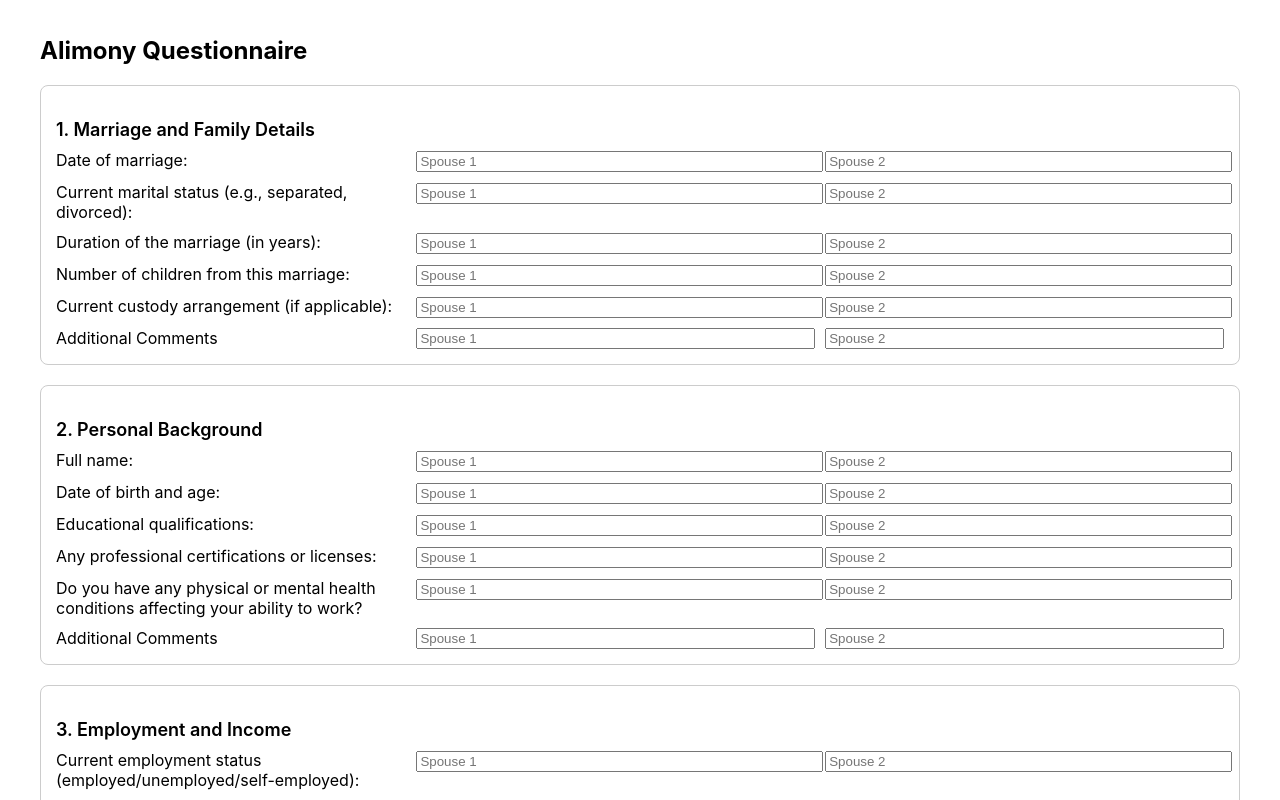
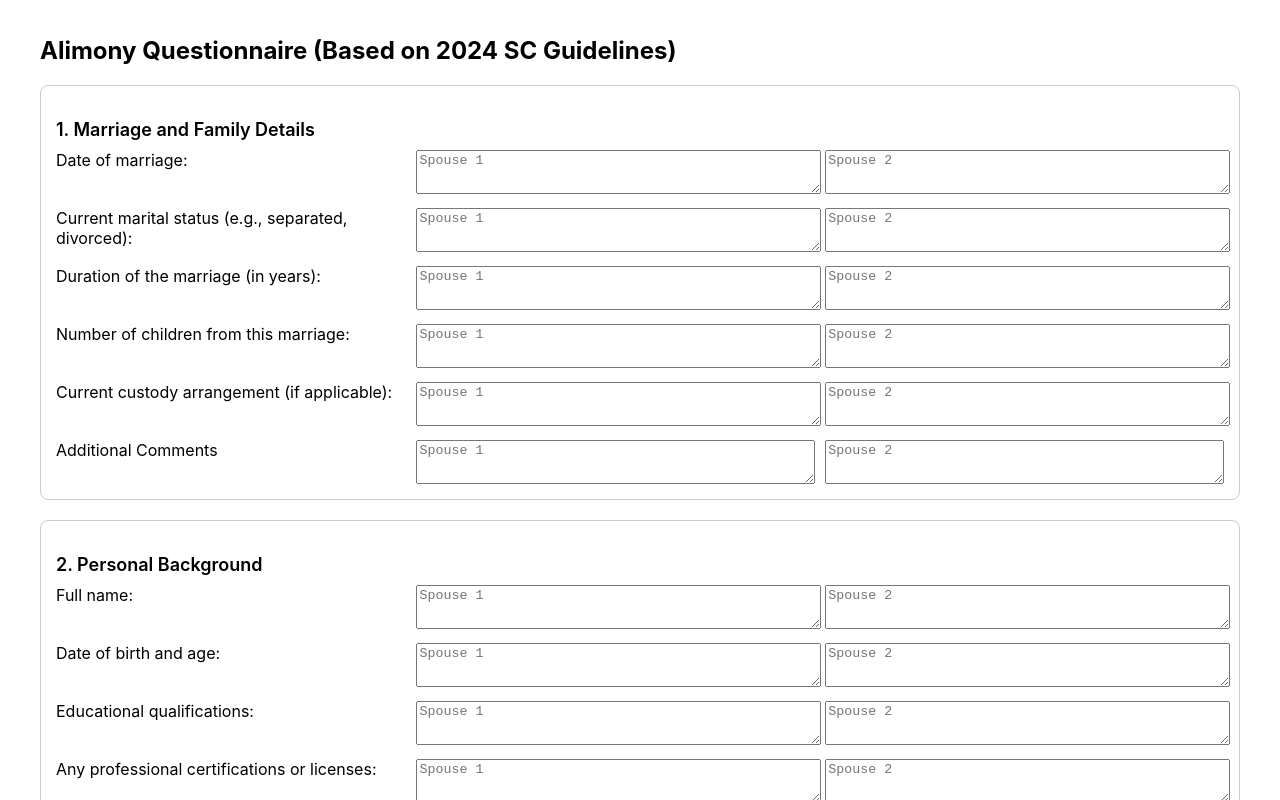
Before and after one commit to dineshr93/alimony-questionnaire, a React (Create React App) app: page / in a window 1280 px wide. Shown: the top 800 px of the page. Built offline with nearby package versions, Linux system fonts and the light colour scheme.

Commit message:
2 person request doc, word and txt exports logo load save func

```diff
--- a/src/App.js
+++ b/src/App.js
@@ -22,7 +22,7 @@ export default function AlimonyFormApp() {
 
   useEffect(() => {
     setSections(questions);
-    const link = document.querySelector("link[rel*='icon']") || document.createElement('link');
+    const link = document.querySelector("link[rel*='icon']") || document.createElement("link");
     link.type = 'image/svg+xml';
     link.rel = 'icon';
     link.href = logo;
@@ -39,19 +39,11 @@ export default function AlimonyFormApp() {
     }));
   };
 
-  const getSuggestions = (key) => {
-    const values = new Set();
-    [responses.spouse1[key], responses.spouse2[key]].forEach((v) => {
-      if (v && v.trim() !== "") values.add(v.trim());
-    });
-    return Array.from(values);
-  };
-
   const generatePDF = () => {
     const doc = new jsPDF();
     const timestamp = new Date().toLocaleString();
     doc.setFontSize(14);
-    doc.text("Alimony Questionnaire", 14, 20);
+    doc.text("Alimony Questionnaire (Based on 2024 SC Guidelines)", 14, 20);
     doc.setFontSize(10);
     doc.text(`Generated on: ${timestamp}`, 14, 27);
     let finalRows = [];
@@ -128,7 +120,7 @@ export default function AlimonyFormApp() {
 
     const doc = new Document({
       creator: "Alimony App",
-      title: "Alimony Questionnaire",
+      title: "Alimony Questionnaire (Based on 2024 SC Guidelines)",
       description: "Generated questionnaire responses",
       sections: [
         {
@@ -148,7 +140,7 @@ export default function AlimonyFormApp() {
 
   const generateText = () => {
     const timestamp = new Date().toLocaleString();
-    let textOutput = `Alimony Questionnaire\nGenerated on: ${timestamp}\n\n`;
+    let textOutput = `Alimony Questionnaire (Based on 2024 SC Guidelines)\nGenerated on: ${timestamp}\n\n`;
     sections.forEach((section) => {
       textOutput += section.title + "\n";
       section.questions.forEach((q) => {
@@ -160,9 +152,32 @@ export default function AlimonyFormApp() {
     saveAs(blob, "Alimony_Questionnaire.txt");
   };
 
+  const exportToJson = () => {
+    const data = JSON.stringify(responses, null, 2);
+    const blob = new Blob([data], { type: "application/json" });
+    saveAs(blob, "Alimony_Questionnaire.json");
+  };
+
+  const loadFromJson = (event) => {
+    const file = event.target.files[0];
+    if (file) {
+      const reader = new FileReader();
+      reader.onload = (e) => {
+        try {
+          const parsedData = JSON.parse(e.target.result);
+          setResponses(parsedData);
+        } catch (error) {
+          console.error("Error parsing JSON file:", error);
+          alert("Invalid JSON file.");
+        }
+      };
+      reader.readAsText(file);
+    }
+  };
+
   return (
     <div className="container" style={{ padding: '20px', maxWidth: '1200px', margin: 'auto' }}>
-      <h1 style={{ fontSize: '24px', fontWeight: 'bold' }}>Alimony Questionnaire</h1>
+      <h1 style={{ fontSize: '24px', fontWeight: 'bold' }}>Alimony Questionnaire (Based on 2024 SC Guidelines)</h1>
       {sections.map((section, i) => (
         <div key={i} style={{ border: '1px solid #ccc', padding: '15px', marginTop: '20px', borderRadius: '8px' }}>
           <h3 style={{ fontSize: '18px', fontWeight: '600', marginBottom: '10px' }}>{section.title}</h3>
@@ -170,61 +185,57 @@ export default function AlimonyFormApp() {
             <div key={j} style={{ display: 'flex', gap: '10px', marginBottom: '10px' }}>
               <label style={{ width: '30%' }}>{q}</label>
               <div style={{ flex: 1 }}>
-                <input
-                  list={`spouse1-${q}`}
+                <textarea
                   placeholder="Spouse 1"
                   value={responses.spouse1[q] || ""}
                   onChange={(e) => handleChange("spouse1", q, e.target.value)}
-                  style={{ width: '100%' }}
+                  style={{ width: '100%', minHeight: '38px', resize: 'vertical', overflowY: 'hidden' }}
+                  rows={1}
+                  onInput={(e) => {
+                    e.target.style.height = 'auto';
+                    e.target.style.height = e.target.scrollHeight + 'px';
+                  }}
                 />
-                <datalist id={`spouse1-${q}`}>
-                  {getSuggestions(q).map((val, idx) => (
-                    <option key={idx} value={val} />
-                  ))}
-                </datalist>
               </div>
               <div style={{ flex: 1 }}>
-                <input
-                  list={`spouse2-${q}`}
+                <textarea
                   placeholder="Spouse 2"
                   value={responses.spouse2[q] || ""}
                   onChange={(e) => handleChange("spouse2", q, e.target.value)}
-                  style={{ width: '100%' }}
+                  style={{ width: '100%', minHeight: '38px', resize: 'vertical', overflowY: 'hidden' }}
+                  rows={1}
+                  onInput={(e) => {
+                    e.target.style.height = 'auto';
+                    e.target.style.height = e.target.scrollHeight + 'px';
+                  }}
                 />
-                <datalist id={`spouse2-${q}`}>
-                  {getSuggestions(q).map((val, idx) => (
-                    <option key={idx} value={val} />
-                  ))}
-                </datalist>
               </div>
             </div>
           ))}
           <div style={{ display: 'flex', gap: '10px', marginTop: '10px' }}>
             <label style={{ width: '30%' }}>Additional Comments</label>
-            <input
-              list={`spouse1-${section.title}-comments`}
-              style={{ flex: 1 }}
+            <textarea
+              style={{ flex: 1, minHeight: '38px', resize: 'vertical', overflowY: 'hidden' }}
               placeholder="Spouse 1"
               value={responses.spouse1[section.title + "_comments"] || ""}
               onChange={(e) => handleChange("spouse1", section.title + "_comments", e.target.value)}
+              rows={1}
+              onInput={(e) => {
+                e.target.style.height = 'auto';
+                e.target.style.height = e.target.scrollHeight + 'px';
+              }}
             />
-            <datalist id={`spouse1-${section.title}-comments`}>
-              {getSuggestions(section.title + "_comments").map((val, idx) => (
-                <option key={idx} value={val} />
-              ))}
-            </datalist>
-            <input
-              list={`spouse2-${section.title}-comments`}
-              style={{ flex: 1 }}
+            <textarea
+              style={{ flex: 1, minHeight: '38px', resize: 'vertical', overflowY: 'hidden' }}
               placeholder="Spouse 2"
               value={responses.spouse2[section.title + "_comments"] || ""}
               onChange={(e) => handleChange("spouse2", section.title + "_comments", e.target.value)}
+              rows={1}
+              onInput={(e) => {
+                e.target.style.height = 'auto';
+                e.target.style.height = e.target.scrollHeight + 'px';
+              }}
             />
-            <datalist id={`spouse2-${section.title}-comments`}>
-              {getSuggestions(section.title + "_comments").map((val, idx) => (
-                <option key={idx} value={val} />
-              ))}
-            </datalist>
           </div>
         </div>
       ))}
@@ -232,6 +243,9 @@ export default function AlimonyFormApp() {
         <button onClick={generatePDF} style={{ padding: '10px 20px', fontWeight: 'bold' }}>Generate PDF</button>
         <button onClick={generateWord} style={{ padding: '10px 20px', fontWeight: 'bold' }}>Generate Word</button>
         <button onClick={generateText} style={{ padding: '10px 20px', fontWeight: 'bold' }}>Generate Text</button>
+        <button onClick={exportToJson} style={{ padding: '10px 20px', fontWeight: 'bold' }}>Export to JSON</button>
+        <input type="file" accept=".json" onChange={loadFromJson} style={{ display: 'none' }} id="loadJsonInput" />
+        <button onClick={() => document.getElementById('loadJsonInput').click()} style={{ padding: '10px 20px', fontWeight: 'bold' }}>Load from JSON</button>
       </div>
     </div>
   );
```
Also changed, not shown: src/logo.svg (deleted).
